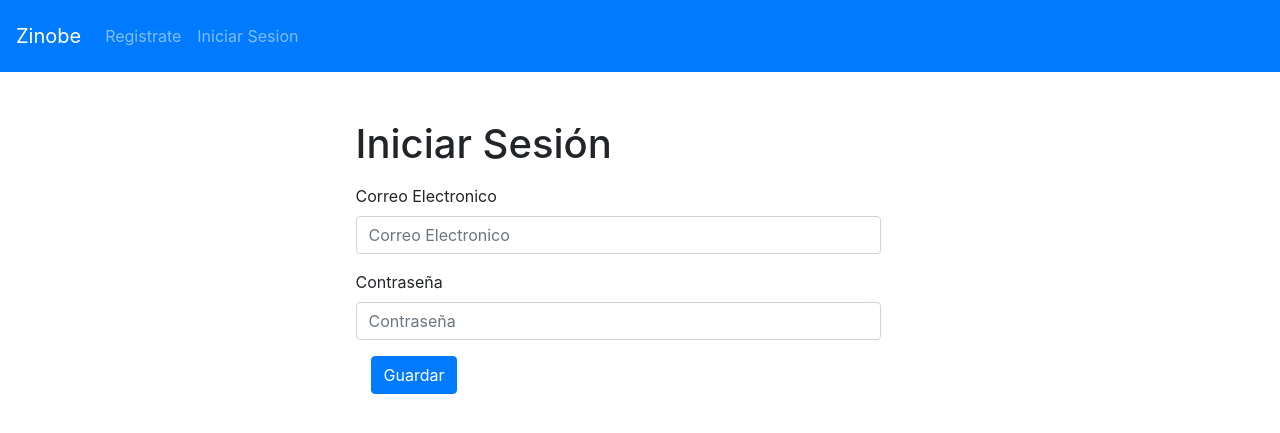
After one commit to YohanYsturiz/zinobe_usuarios, a PHP site: template views/iniciarSesion.twig in a window 1280 px wide. The commit adds this page. Shown: the top 433 px of the page. Run offline with PHP 8.4, Linux system fonts and the light colour scheme; the template is opened without the code that fills it, so the values that code supplies are empty; some libraries are stand-ins or nearby versions.

Commit message:
Manejo de Sesion

```diff
--- a/app/Controllers/BaseController.php
+++ b/app/Controllers/BaseController.php
@@ -9,8 +9,10 @@
             $loader = new \Twig\Loader\FilesystemLoader('../views');
             $this->templateEngine = new \Twig\Environment($loader, [
                 'debug' => true,
-                'cache' => false,
+                'cache' => false
             ]);
+
+            $this->templateEngine->addGlobal("session", $_SESSION);
         }
 
         public function renderHtml($fileName, $data = []){
--- a/composer.json
+++ b/composer.json
@@ -8,6 +8,7 @@
         "illuminate/database": "^6.11",
         "zendframework/zend-diactoros": "^2.2",
         "aura/router": "^3.1",
-        "twig/twig": "^3.0"
+        "twig/twig": "^3.0",
+        "respect/validation": "^1.1"
     }
 }
--- /dev/null
+++ b/views/iniciarSesion.twig
@@ -0,0 +1,27 @@
+{% extends "layout.twig" %}
+
+{% block content %}
+    <div class="col-6 mx-auto">
+        <h1>Iniciar Sesión</h1>
+        {% if (responseMessage) %}
+            <div class="alert alert-primary" role="alert">
+                {{ responseMessage }}
+            </div>
+        {% endif %}
+        <form class="form" action="/zinobe_usuarios/auth" method="POST">
+            <div class="form-row mt-3">
+                <div class="form-group col-md-12">
+                    <label for="email_usuario">Correo Electronico</label>
+                    <input type="email" name="email" id="email_usuario" class="form-control" placeholder="Correo Electronico">
+                </div>
+                <div class="form-group col-md-12">
+                    <label for="password_usuario">Contraseña</label>
+                    <input type="password" name="password" id="password_usuario" class="form-control" placeholder="Contraseña">
+                </div>
+            </div>
+            <div class="col-12">
+                <button type="submit" class="btn btn-primary">Guardar</button>
+            </div>
+        </form>
+    </div>
+{% endblock %}
--- a/views/layout.twig
+++ b/views/layout.twig
@@ -14,16 +14,28 @@
             <span class="navbar-toggler-icon"></span>
         </button>
         <div class="collapse navbar-collapse" id="navbarNav">
-            <ul class="navbar-nav">
-                <li class="nav-item active">
-                    <a class="nav-link" href="#">Inicio <span class="sr-only">(current)</span></a>
-                </li>
-                <li class="nav-item">
-                    <a class="nav-link" href="#">Features</a>
-                </li>
-                <li class="nav-item">
-                    <a class="nav-link" href="#">Pricing</a>
-                </li>
+            <ul class="navbar-nav my-2">
+
+                {% if (session.userId) %}
+                    <li class="nav-item">
+                        <a class="nav-link" href="/zinobe_usuarios/lista">Inicio <span class="sr-only">(current)</span></a>
+                    </li>
+                    <li class="nav-item">
+                        <a class="nav-link" href="/zinobe_usuarios/cerrar-sesion">Cerrar Sesion</a>
+                    </li>
+                {% else %}
+                    <li class="nav-item">
+                        <a class="nav-link" href="/zinobe_usuarios/registrate">Registrate</a>
+                    </li>
+                    <li class="nav-item">
+                        <a class="nav-link" href="/zinobe_usuarios/iniciar-sesion">Iniciar Sesion</a>
+                    </li>
+
+                {% endif %}
+
+
+
+
                 {# <li class="nav-item">
                     <a class="nav-link disabled" href="#" tabindex="-1" aria-disabled="true">Disabled</a>
                 </li> #}
```
Also changed, not shown: app/Controllers/UsuarioController.php (+65 -4 lines), public/index.php (+48 -2 lines), views/index.twig (+16 -0 lines), views/registroUsuario.twig (+8 -1 lines), 1 other file.
